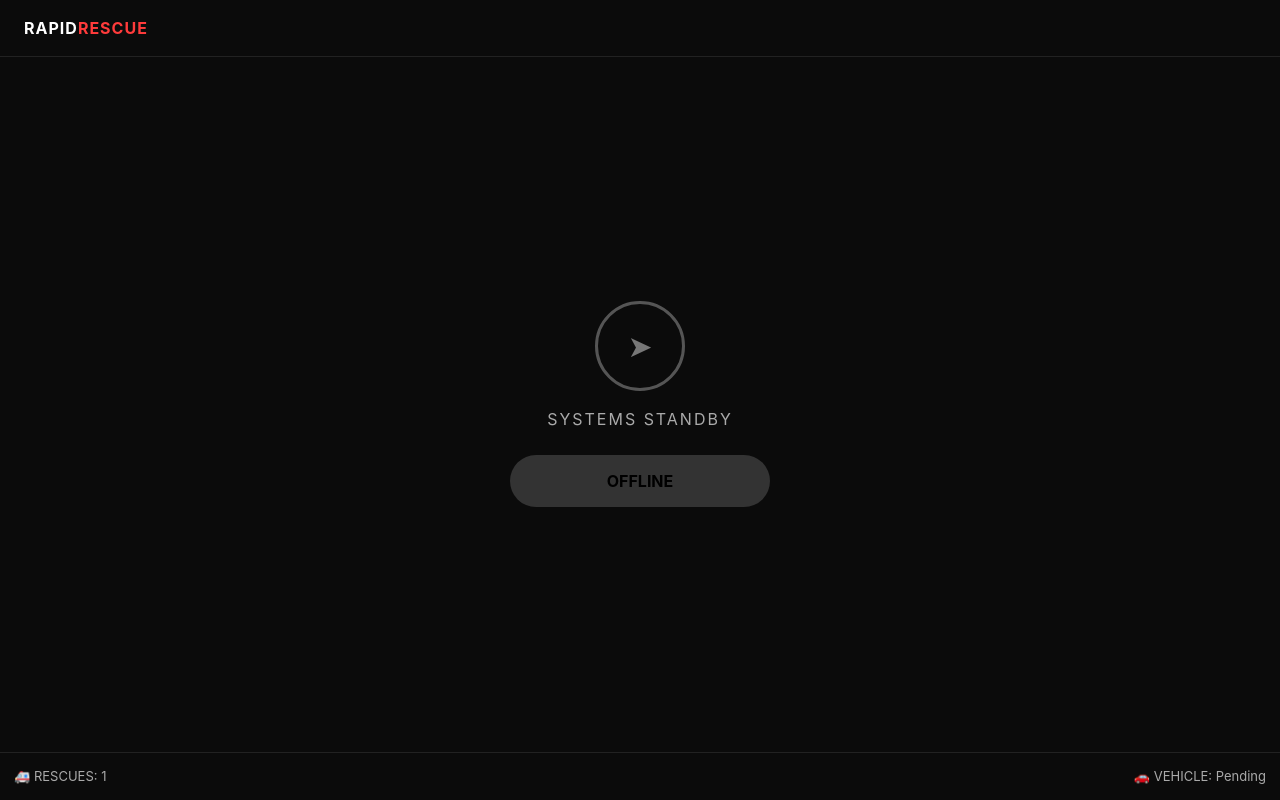
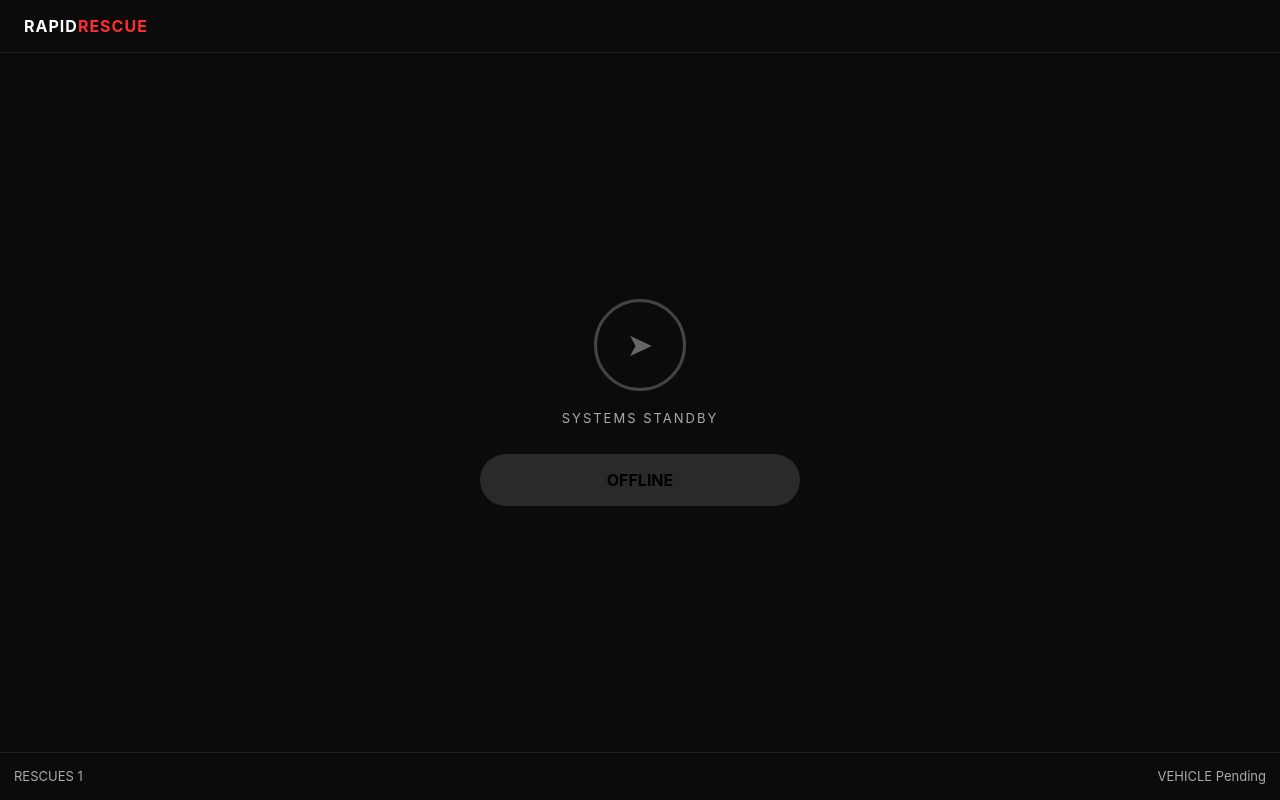
Before and after one commit to arutlashivateja/rapid-rescue, a React (Vite) app: page / in a window 1280 px wide. Built offline with nearby package versions, Linux system fonts and the light colour scheme; no server answers; the database is empty; sample sign-in values are in the browser's storage; the HTML template or start-up script is replaced by a standard one.

Commit message:
Update DriverDashboard with simulation logic and dark UI

```diff
--- a/src/pages/Dashboard.jsx
+++ b/src/pages/Dashboard.jsx
@@ -1,78 +1,79 @@
-import { useState, useEffect } from "react";
+import { useEffect, useState } from "react";
 
 export default function DriverDashboard() {
   const [online, setOnline] = useState(false);
-  const [mission, setMission] = useState(null);
+  const [mission, setMission] = useState(false);
   const [rescues, setRescues] = useState(1);
 
-  // Simulate incoming emergency call
+  // simulate incoming call ONLY when online
   useEffect(() => {
     if (online && !mission) {
-      const timer = setTimeout(() => {
-        setMission({
-          patient: "Emergency Patient",
-          location: "Location unavailable",
-        });
-      }, 4000); // simulate call after 4 sec
-
-      return () => clearTimeout(timer);
+      const t = setTimeout(() => {
+        setMission(true);
+      }, 3500);
+      return () => clearTimeout(t);
     }
   }, [online, mission]);
 
-  const finishMission = () => {
-    setMission(null);
-    setRescues((r) => r + 1);
-  };
-
   return (
-    <div style={styles.page}>
+    <div style={S.page}>
       {/* HEADER */}
-      <div style={styles.header}>
-        <span style={styles.logo}>RAPID<span style={{ color: "#ff3b3b" }}>RESCUE</span></span>
+      <div style={S.header}>
+        <span style={S.logo}>
+          RAPID<span style={{ color: "#ff2e2e" }}>RESCUE</span>
+        </span>
       </div>
 
-      {/* MAIN */}
-      <div style={styles.center}>
+      {/* BODY */}
+      <div style={S.body}>
         {!mission ? (
           <>
             <div
               style={{
-                ...styles.circle,
-                borderColor: online ? "#00ff85" : "#555",
-                color: online ? "#00ff85" : "#777",
+                ...S.circle,
+                borderColor: online ? "#00ff84" : "#444",
+                color: online ? "#00ff84" : "#666",
               }}
             >
               ➤
             </div>
 
-            <p style={styles.statusText}>
+            <div style={S.scanText}>
               {online ? "SCANNING FOR CALLS..." : "SYSTEMS STANDBY"}
-            </p>
+            </div>
 
             <button
+              style={{
+                ...S.onlineBtn,
+                background: online
+                  ? "linear-gradient(90deg,#0f0,#0a0)"
+                  : "#2a2a2a",
+              }}
               onClick={() => setOnline(!online)}
-              style={{
-                ...styles.toggleBtn,
-                background: online ? "#00ff85" : "#333",
-              }}
             >
               {online ? "ONLINE" : "OFFLINE"}
             </button>
           </>
         ) : (
-          /* MISSION CARD */
-          <div style={styles.card}>
-            <div style={styles.cardIcon}>➤</div>
-            <h3>{mission.patient}</h3>
-            <p style={{ color: "#aaa" }}>{mission.location}</p>
+          /* MISSION SCREEN */
+          <div style={S.card}>
+            <div style={S.cardIcon}>➤</div>
+            <h3>Emergency Patient</h3>
+            <p style={{ color: "#888" }}>Location unavailable</p>
 
-            <span style={styles.live}>● LIVE MISSION</span>
+            <div style={S.live}>● LIVE MISSION</div>
 
-            <button style={styles.navigate}>NAVIGATE</button>
+            <button style={S.navigate}>NAVIGATE</button>
 
-            <div style={styles.actions}>
-              <button style={styles.call}>📞 Call</button>
-              <button style={styles.done} onClick={finishMission}>
+            <div style={S.actions}>
+              <button style={S.call}>📞 Call</button>
+              <button
+                style={S.done}
+                onClick={() => {
+                  setMission(false);
+                  setRescues(r => r + 1);
+                }}
+              >
                 ✔ Done
               </button>
             </div>
@@ -80,35 +81,35 @@ export default function DriverDashboard() {
         )}
       </div>
 
-      {/* FOOTER STATS */}
-      <div style={styles.footer}>
-        <span>🚑 RESCUES: {rescues}</span>
-        <span>🚗 VEHICLE: Pending</span>
+      {/* FOOTER */}
+      <div style={S.footer}>
+        <span>RESCUES {rescues}</span>
+        <span>VEHICLE Pending</span>
       </div>
     </div>
   );
 }
 
-/* ================= STYLES ================= */
+/* ====== STYLES (LOCKED) ====== */
 
-const styles = {
+const S = {
   page: {
     background: "#0b0b0b",
     color: "#fff",
     height: "100vh",
     display: "flex",
     flexDirection: "column",
-    fontFamily: "Inter, sans-serif",
+    fontFamily: "Inter, system-ui",
   },
   header: {
-    padding: "16px 24px",
-    borderBottom: "1px solid #222",
+    padding: "14px 24px",
+    borderBottom: "1px solid #1f1f1f",
   },
   logo: {
-    fontWeight: "700",
-    letterSpacing: "1px",
+    fontWeight: 700,
+    letterSpacing: 1,
   },
-  center: {
+  body: {
     flex: 1,
     display: "flex",
     flexDirection: "column",
@@ -116,62 +117,62 @@ const styles = {
     justifyContent: "center",
   },
   circle: {
-    width: 90,
-    height: 90,
+    width: 92,
+    height: 92,
     borderRadius: "50%",
     border: "3px solid",
     display: "flex",
     alignItems: "center",
     justifyContent: "center",
-    fontSize: 30,
-    marginBottom: 16,
+    fontSize: 32,
+    marginBottom: 18,
   },
-  statusText: {
-    letterSpacing: "2px",
-    marginBottom: 24,
+  scanText: {
+    letterSpacing: 2,
+    fontSize: 13,
     color: "#aaa",
+    marginBottom: 26,
   },
-  toggleBtn: {
-    width: 260,
+  onlineBtn: {
+    width: 320,
     padding: 14,
     borderRadius: 30,
     border: "none",
+    fontWeight: 700,
+    cursor: "pointer",
     color: "#000",
-    fontWeight: "700",
-    cursor: "pointer",
   },
   card: {
     background: "#111",
-    padding: 30,
-    borderRadius: 14,
-    width: 320,
+    padding: 28,
+    borderRadius: 16,
+    width: 330,
     textAlign: "center",
-    boxShadow: "0 0 20px rgba(0,0,0,0.6)",
+    boxShadow: "0 0 30px rgba(0,0,0,0.7)",
   },
   cardIcon: {
-    fontSize: 28,
+    fontSize: 30,
     color: "#3b82f6",
-    marginBottom: 10,
+    marginBottom: 12,
   },
   live: {
-    display: "inline-block",
-    margin: "10px 0",
-    padding: "4px 10px",
-    borderRadius: 12,
+    margin: "10px auto",
+    width: "fit-content",
+    padding: "5px 12px",
+    borderRadius: 14,
     background: "#2a0000",
     color: "#ff3b3b",
     fontSize: 12,
   },
   navigate: {
     width: "100%",
-    padding: 12,
+    padding: 13,
     marginTop: 12,
     background: "#3b82f6",
+    border: "none",
+    borderRadius: 12,
+    fontWeight: 700,
     color: "#fff",
-    border: "none",
-    borderRadius: 10,
-    fontWeight: "700",
-    cursor: "pointer",
   },
   actions: {
     display: "flex",
@@ -183,25 +184,23 @@ const styles = {
     padding: 10,
     background: "#222",
     border: "none",
-    borderRadius: 8,
+    borderRadius: 10,
     color: "#fff",
-    cursor: "pointer",
   },
   done: {
     flex: 1,
     padding: 10,
-    background: "#063",
-    border: "1px solid #00ff85",
-    borderRadius: 8,
-    color: "#00ff85",
-    cursor: "pointer",
+    background: "#062f1c",
+    border: "1px solid #00ff84",
+    borderRadius: 10,
+    color: "#00ff84",
   },
   footer: {
     padding: 14,
     display: "flex",
     justifyContent: "space-between",
-    borderTop: "1px solid #222",
+    borderTop: "1px solid #1f1f1f",
+    fontSize: 13,
     color: "#aaa",
-    fontSize: 13,
   },
 };
```
